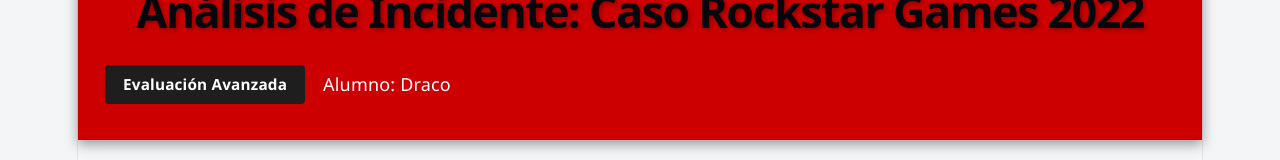
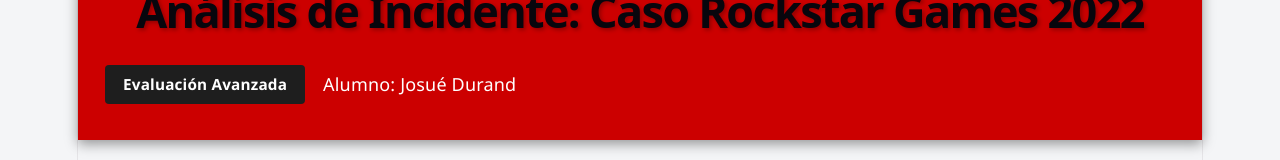
Before and after one commit to josueparlanchin-droid/rockstars-security, a React (Vite) app: page / in a window 1280 px wide. Shown: the part 142-302 px from the top of the page. Built offline with nearby package versions, Linux system fonts and the light colour scheme.

Commit message:
mi nombre

```diff
--- a/src/App.jsx
+++ b/src/App.jsx
@@ -41,7 +41,7 @@
           <h1>Análisis de Incidente: Caso Rockstar Games 2022</h1>
           <div className="student-info">
             <span className="badge">Evaluación Avanzada</span>
-            <span className="author">Alumno: Draco</span>
+            <span className="author">Alumno: Josué Durand</span>
           </div>
         </div>
       </header>
```
